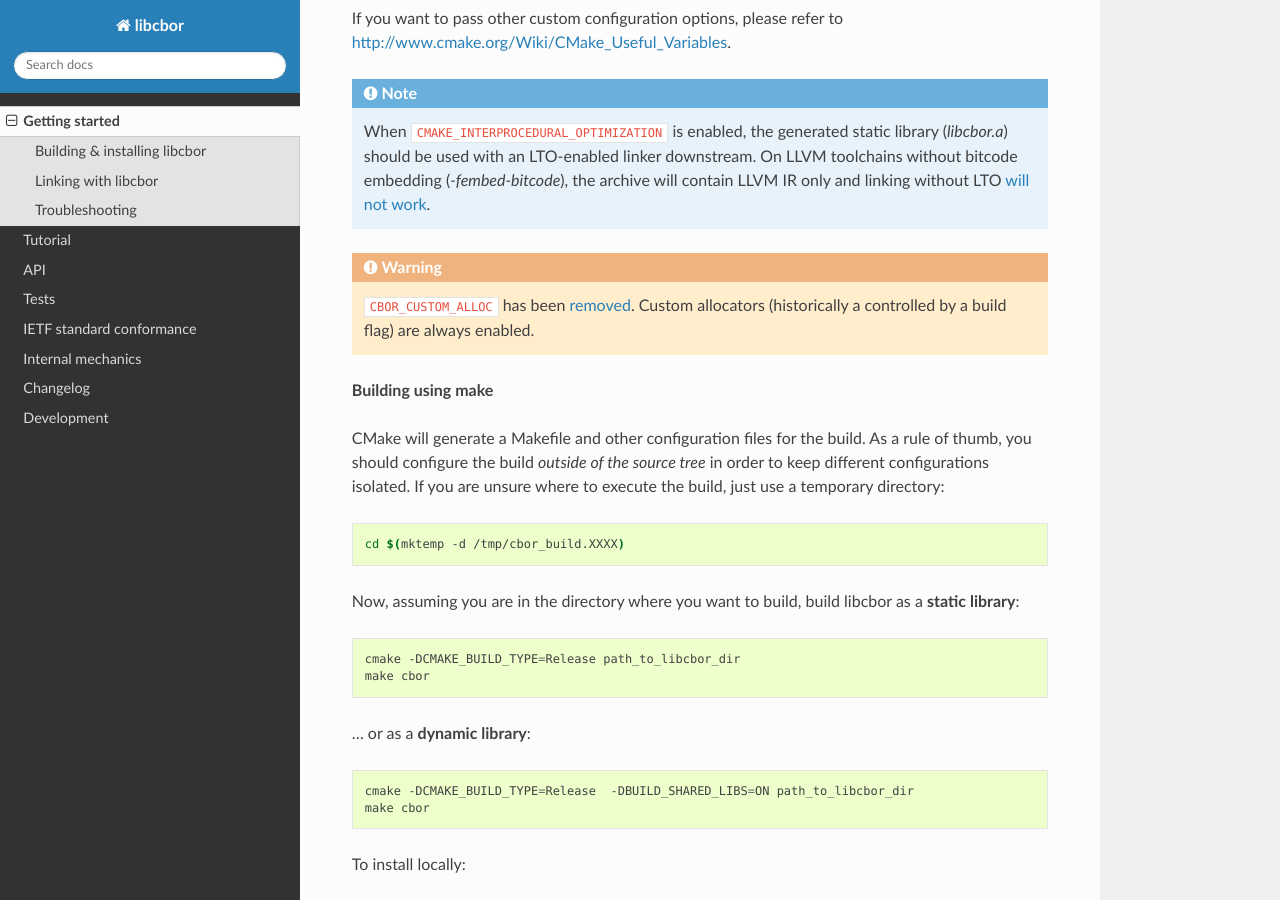
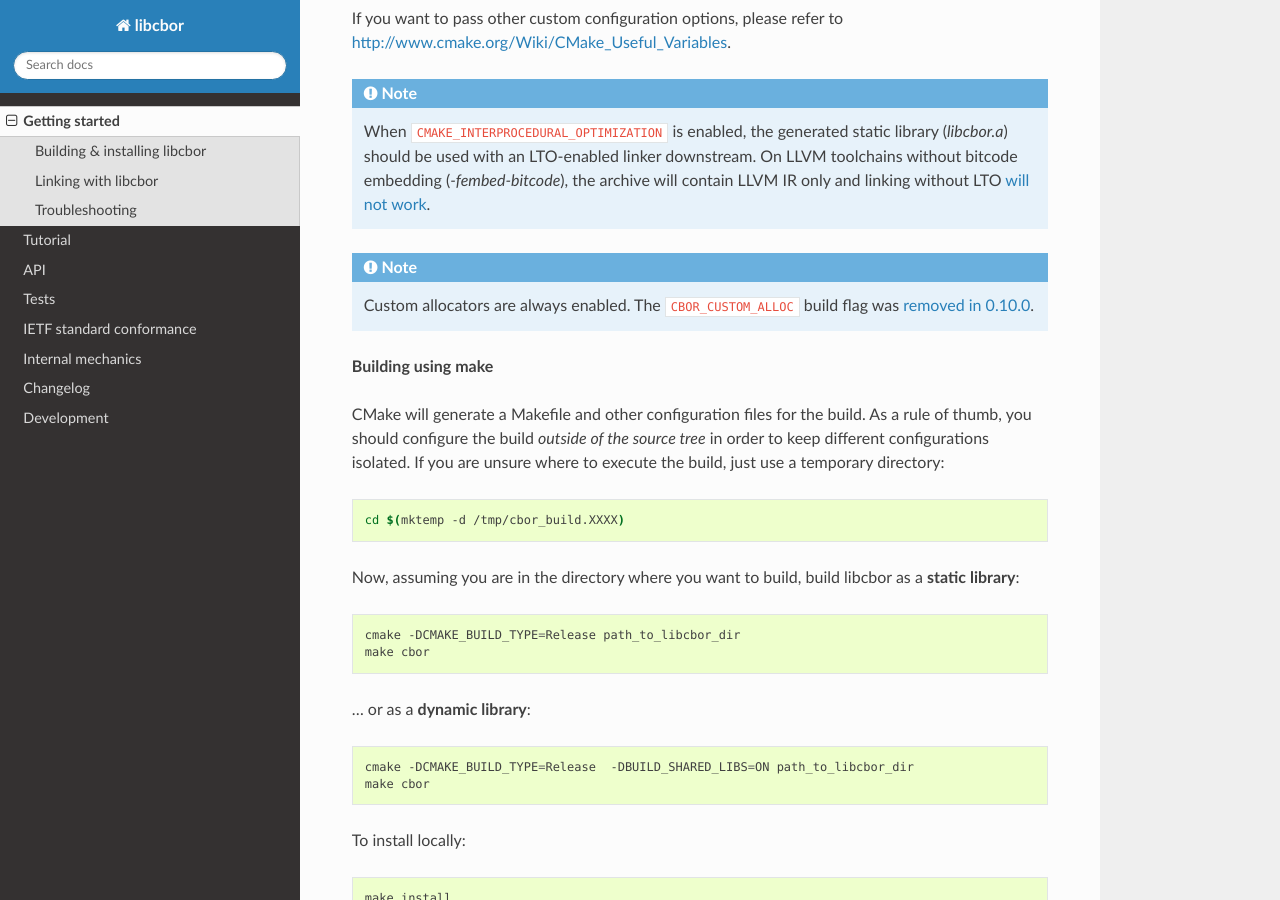
Before and after one commit to PJK/libcbor, a Sphinx documentation site: the page built from doc/source/getting_started.rst, in a window 1280 px wide and 900 px high, scrolled down 1539 px. Built offline with Sphinx 7.4.7 and the Read the Docs theme 3.1.0, drawn with Linux system fonts in a browser that asks for light colours.

Commit message:
Update CBOR_CUSTOM_ALLOC docs to reflect removal
Co-Authored-By: Claude Opus 4.6 <noreply@anthropic.com>

```diff
--- a/doc/source/getting_started.rst
+++ b/doc/source/getting_started.rst
@@ -105,9 +105,8 @@ If you want to pass other custom configuration options, please refer to `<http:/
 .. note::
     When ``CMAKE_INTERPROCEDURAL_OPTIMIZATION`` is enabled, the generated static library (`libcbor.a`) should be used with an LTO-enabled linker downstream. On LLVM toolchains without bitcode embedding (`-fembed-bitcode`), the archive will contain LLVM IR only and linking without LTO  `will not work <https://github.com/PJK/libcbor/issues/372>`_.
 
-.. warning::
-    ``CBOR_CUSTOM_ALLOC`` has been `removed <https://github.com/PJK/libcbor/pull/237>`_.
-    Custom allocators (historically a controlled by a build flag) are always enabled.
+.. note::
+    Custom allocators are always enabled. The ``CBOR_CUSTOM_ALLOC`` build flag was `removed in 0.10.0 <https://github.com/PJK/libcbor/pull/237>`_.
 
 **Building using make**
 
```
